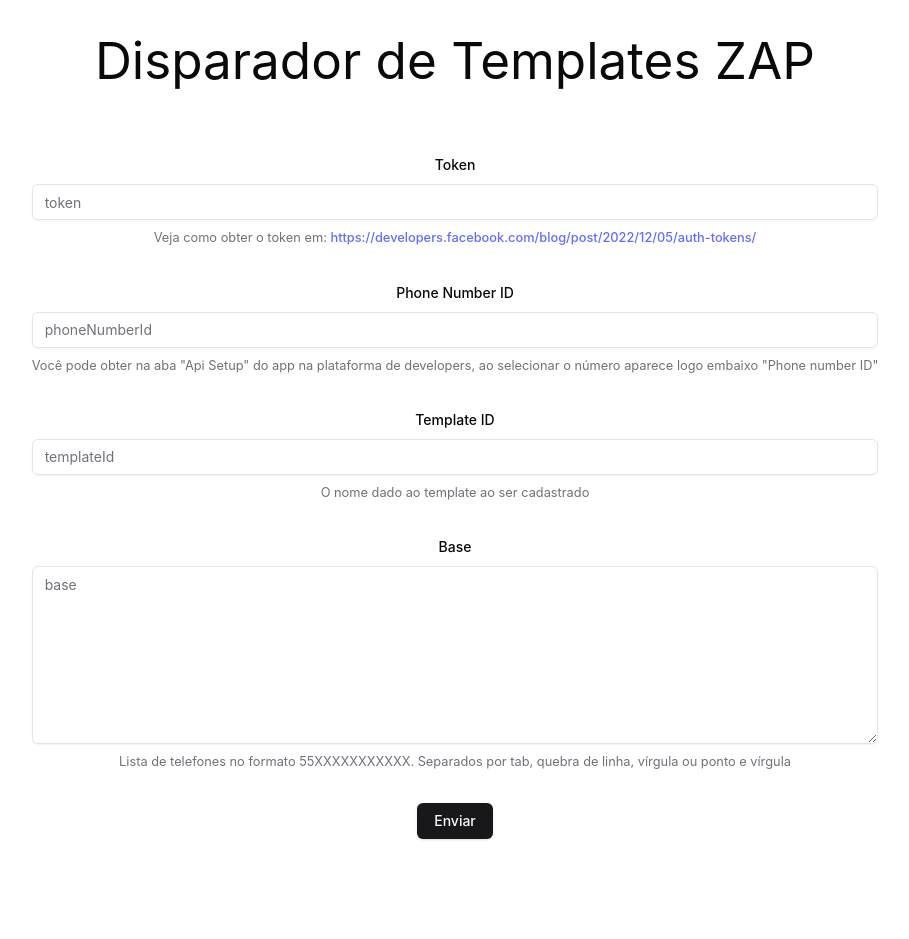
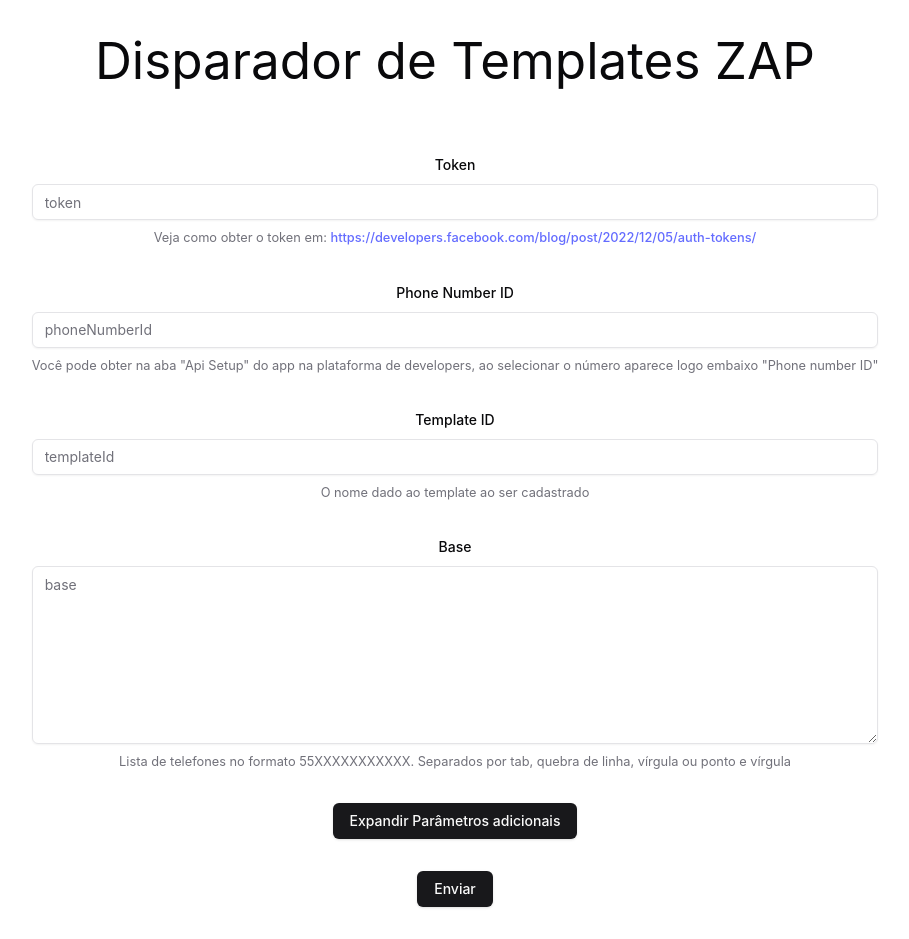
Before and after one commit to Fundacao-1Bi/DisparadorTemplatesZap, a React (Vite) app: page / in a window 1280 px wide. Shown: the whole page, without its empty margins (185-1094 px from the left). Before the commit the page ends 871 px from the top, so only its background shows below. Built offline with nearby package versions, Linux system fonts and the light colour scheme.

Commit message:
feat: add imageUrl field and expandable parameters in template form

```diff
--- a/src/App.tsx
+++ b/src/App.tsx
@@ -26,7 +26,7 @@ function App() {
       .map((n) => n.trim())
       .filter((n) => n.length > 5);
     const total = numberList.length;
-    const { token, phoneNumberId, templateId } = values;
+    const { token, phoneNumberId, templateId, imageUrl } = values;
     setOpenModal(true);
 
     for (const number of numberList) {
@@ -36,6 +36,7 @@ function App() {
           token,
           templateId,
           phoneNumberId,
+          imageUrl,
         });
         setTriggerState((state) => ({
           ...state,
--- a/src/components/TemplateForm.tsx
+++ b/src/components/TemplateForm.tsx
@@ -14,6 +14,7 @@ import {
 import { Input } from "@/components/ui/input";
 import { Textarea } from "@/components/ui/textarea";
 import { formSchema } from "@/schemas/templateFormSchema";
+import { useState } from "react"; // Import necessário para o estado
 
 const TemplateForm = ({
   onSubmit,
@@ -27,12 +28,17 @@ const TemplateForm = ({
       phoneNumberId: "",
       templateId: "",
       base: "",
+      imageUrl: "", // Adicionando o campo no estado inicial
     },
   });
+
+  const [isAdditionalParamsVisible, setAdditionalParamsVisible] =
+    useState(false);
 
   return (
     <Form {...form}>
       <form onSubmit={form.handleSubmit(onSubmit)} className="space-y-8">
+        {/* Campos existentes */}
         <FormField
           control={form.control}
           name="token"
@@ -106,6 +112,42 @@ const TemplateForm = ({
             </FormItem>
           )}
         />
+
+        {/* Seção expansível */}
+        <div>
+          <Button
+            onClick={() =>
+              setAdditionalParamsVisible(!isAdditionalParamsVisible)
+            }
+          >
+            {isAdditionalParamsVisible ? "Recolher" : "Expandir"} Parâmetros
+            adicionais
+          </Button>
+          {isAdditionalParamsVisible && (
+            <div className="mt-4 space-y-4">
+              <FormField
+                control={form.control}
+                name="imageUrl"
+                render={({ field }) => (
+                  <FormItem>
+                    <FormLabel>Url de imagem do header</FormLabel>
+                    <FormControl>
+                      <Input
+                        placeholder="https://example.com/image.jpg"
+                        {...field}
+                      />
+                    </FormControl>
+                    <FormDescription>
+                      URL de uma imagem que será usada no header do template.
+                    </FormDescription>
+                    <FormMessage />
+                  </FormItem>
+                )}
+              />
+            </div>
+          )}
+        </div>
+
         <Button type="submit">Enviar</Button>
       </form>
     </Form>
--- a/src/schemas/templateFormSchema.ts
+++ b/src/schemas/templateFormSchema.ts
@@ -1,8 +1,39 @@
 import { z } from "zod";
 
 export const formSchema = z.object({
-  token: z.string().min(50).max(2000),
-  phoneNumberId: z.string().min(5).max(2000),
-  templateId: z.string().min(1).max(2000),
-  base: z.string().min(1).max(20000000),
+  token: z
+    .string()
+    .min(50, { message: "O token deve ter no mínimo 50 caracteres." })
+    .max(2000, { message: "O token deve ter no máximo 2000 caracteres." }),
+  phoneNumberId: z
+    .string()
+    .min(5, {
+      message: "O ID do número de telefone deve ter no mínimo 5 caracteres.",
+    })
+    .max(2000, {
+      message: "O ID do número de telefone deve ter no máximo 2000 caracteres.",
+    }),
+  templateId: z
+    .string()
+    .min(1, {
+      message:
+        "O ID do template é obrigatório e deve ter no mínimo 1 caractere.",
+    })
+    .max(2000, {
+      message: "O ID do template deve ter no máximo 2000 caracteres.",
+    }),
+  base: z
+    .string()
+    .min(1, {
+      message: "A base é obrigatória e deve ter no mínimo 1 caractere.",
+    })
+    .max(20000000, {
+      message: "A base deve ter no máximo 20000000 caracteres.",
+    }),
+  imageUrl: z
+    .string()
+    .max(2000, {
+      message: "A URL da imagem deve ter no máximo 2000 caracteres.",
+    })
+    .optional(),
 });
--- a/src/service/sendToMeta.ts
+++ b/src/service/sendToMeta.ts
@@ -5,11 +5,13 @@ const sendToMeta = async ({
   token,
   templateId,
   phoneNumberId,
+  imageUrl,
 }: {
   number: string;
   token: string;
   templateId: string;
   phoneNumberId: string;
+  imageUrl?: string;
 }) => {
   const config = {
     headers: {
@@ -17,7 +19,23 @@ const sendToMeta = async ({
     },
   };
 
-  const data = {
+  const data: {
+    messaging_product: string;
+    to: string;
+    type: string;
+    preview_url: boolean;
+    template: {
+      name: string;
+      language: { code: string };
+      components?: Array<{
+        type: string;
+        parameters: Array<{
+          type: string;
+          image: { link: string };
+        }>;
+      }>;
+    };
+  } = {
     messaging_product: "whatsapp",
     to: number,
     type: "template",
@@ -25,21 +43,23 @@ const sendToMeta = async ({
     template: {
       name: templateId,
       language: { code: "pt_BR" },
-      //   components: [
-      //     {
-      //       type: "header",
-      //       parameters: [
-      //         {
-      //           type: "image",
-      //           image: {
-      //             link: url,
-      //           },
-      //         },
-      //       ],
-      //     },
-      //   ],
     },
   };
+  if (imageUrl) {
+    data.template.components = [
+      {
+        type: "header",
+        parameters: [
+          {
+            type: "image",
+            image: {
+              link: imageUrl,
+            },
+          },
+        ],
+      },
+    ];
+  }
   const response = await axios.post(
     `https://graph.facebook.com/v19.0/${phoneNumberId}/messages`,
     data,
```
Also changed, not shown: 2 other files (tests, documents, lock files or other folders).
